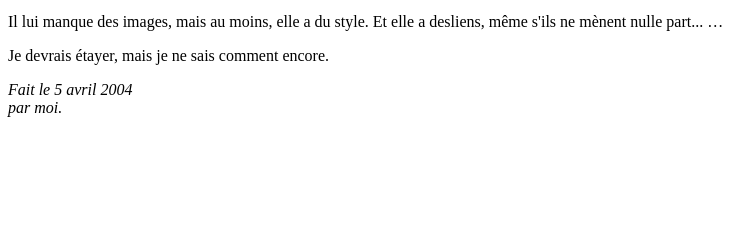
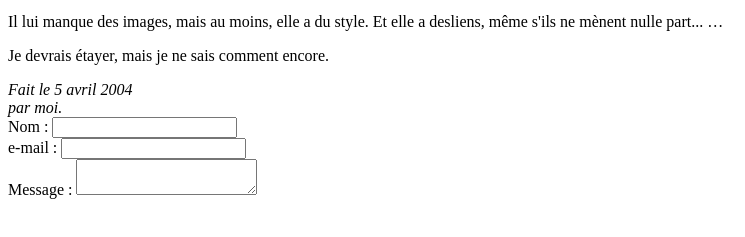
Before and after one commit to islemmansouri/ExamenFinale, a plain HTML site: page index.html in a window 1280 px wide. Shown: the part 189-426 px from the top of the page, without its empty margins (0-745 px from the left). Drawn offline with Linux system fonts and the light colour scheme.

Commit message:
Description des modifications

```diff
--- a/index.html
+++ b/index.html
@@ -27,6 +27,19 @@
 <!-- Signer et dater la page, c'est une question de politesse! -->
 <address>Fait le 5 avril 2004<br>
   par moi.</address>
-
+<form action="/ma-page-de-traitement" method="post">
+    <div>
+        <label for="name">Nom :</label>
+        <input type="text" id="name" name="user_name">
+    </div>
+    <div>
+        <label for="mail">e-mail&nbsp;:</label>
+        <input type="email" id="mail" name="user_mail">
+    </div>
+    <div>
+        <label for="msg">Message :</label>
+        <textarea id="msg" name="user_message"></textarea>
+    </div>
+</form>
 </body>
 </html>
```
